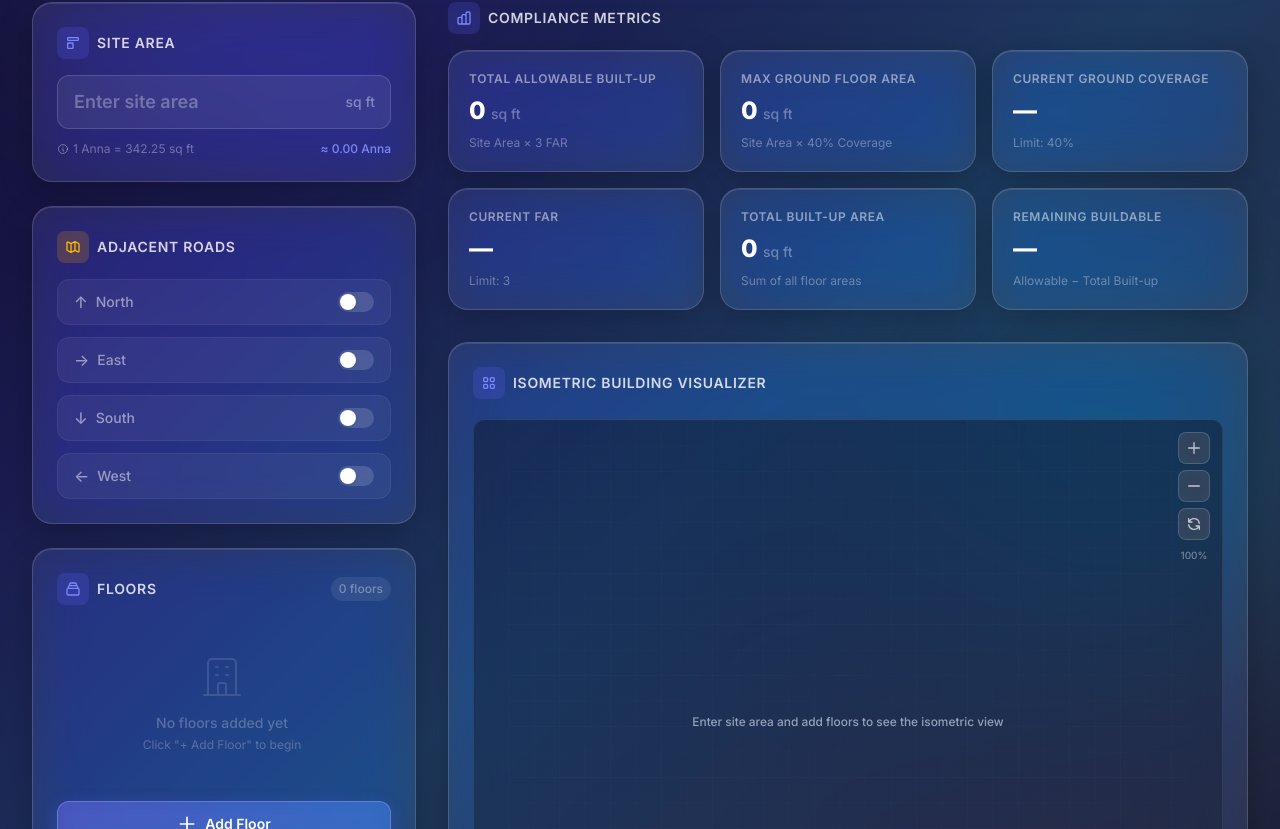
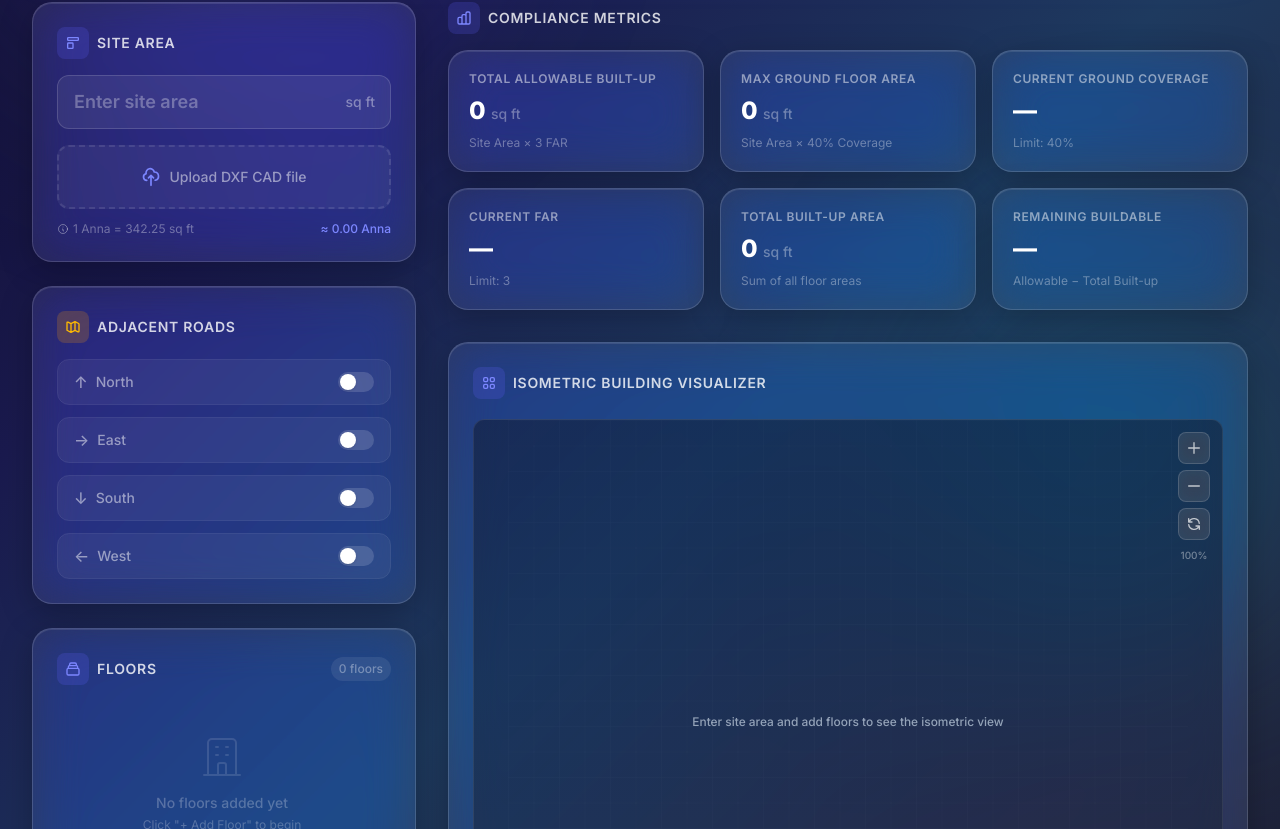
Before and after one commit to sudils58/byelaw-viz-new, a React (Vite) app: page / in a window 1280 px wide. Shown: the part 251-1080 px from the top of the page. Built offline with nearby package versions, Linux system fonts and the light colour scheme.

Commit message:
Implement DXF CAD file parsing and polygon rendering

```diff
--- a/package.json
+++ b/package.json
@@ -9,6 +9,7 @@
     "preview": "vite preview"
   },
   "dependencies": {
+    "dxf-parser": "^1.1.2",
     "react": "^19.0.0",
     "react-dom": "^19.0.0"
   },
@@ -16,9 +17,9 @@
     "node": "24.x"
   },
   "devDependencies": {
+    "@tailwindcss/vite": "^4.0.0",
     "@vitejs/plugin-react": "^4.3.4",
     "tailwindcss": "^4.0.0",
-    "@tailwindcss/vite": "^4.0.0",
     "vite": "^6.0.0"
   }
 }
--- a/src/App.jsx
+++ b/src/App.jsx
@@ -2,6 +2,7 @@ import { useState, useCallback, useEffect } from 'react'
 import InputPanel from './components/InputPanel'
 import OutputPanel from './components/OutputPanel'
 import Visualizer from './components/Visualizer'
+import { parseSiteBoundaryFromDXF, calculatePolygonArea } from './utils/dxfUtils'
 
 const DEFAULT_ROADS = {
     north: { enabled: false, width: '', row: '' },
@@ -17,6 +18,8 @@ export default function App() {
     const [maxCoverage, setMaxCoverage] = useState('40')
     const [roads, setRoads] = useState(DEFAULT_ROADS)
     const [theme, setTheme] = useState('dark')
+    const [sitePolygon, setSitePolygon] = useState(null)
+    const [dxfError, setDxfError] = useState(null)
 
     useEffect(() => {
         if (theme === 'light') {
@@ -66,6 +69,23 @@ export default function App() {
             ...prev,
             [side]: { ...prev[side], enabled: !prev[side].enabled }
         }))
+    }, [])
+
+    const handleDXFUpload = useCallback(async (file) => {
+        try {
+            setDxfError(null)
+            const text = await file.text()
+            const polygon = parseSiteBoundaryFromDXF(text)
+            setSitePolygon(polygon)
+            // Shoelace formula gives exact raw area.
+            // Assuming standard unit configuration in Nepal/CAD drawings usually relies on exact scaling.
+            // We set the computed area directly.
+            const area = calculatePolygonArea(polygon)
+            setSiteArea(area.toFixed(2).toString())
+        } catch (err) {
+            setDxfError(err.message)
+            setSitePolygon(null)
+        }
     }, [])
 
     return (
@@ -184,6 +204,8 @@ export default function App() {
                             roads={roads}
                             onToggleRoad={toggleRoad}
                             onUpdateRoad={updateRoad}
+                            onDXFUpload={handleDXFUpload}
+                            dxfError={dxfError}
                         />
                     </div>
 
@@ -209,6 +231,7 @@ export default function App() {
                             isCoverageCompliant={isCoverageCompliant}
                             isFARCompliant={isFARCompliant}
                             roads={roads}
+                            sitePolygon={sitePolygon}
                         />
                     </div>
                 </div>
--- a/src/components/InputPanel.jsx
+++ b/src/components/InputPanel.jsx
@@ -9,7 +9,7 @@ const ROAD_SIDES = [
     { key: 'west', label: 'West', icon: '←' },
 ]
 
-function InputPanel({ siteArea, onSiteAreaChange, floors, onAddFloor, onRemoveFloor, onUpdateFloorArea, roads, onToggleRoad, onUpdateRoad }) {
+function InputPanel({ siteArea, onSiteAreaChange, floors, onAddFloor, onRemoveFloor, onUpdateFloorArea, roads, onToggleRoad, onUpdateRoad, onDXFUpload, dxfError }) {
     const annaEquivalent = siteArea ? (parseFloat(siteArea) / ANNA_TO_SQFT).toFixed(2) : '0.00'
 
     return (
@@ -36,6 +36,28 @@ function InputPanel({ siteArea, onSiteAreaChange, floors, onAddFloor, onRemoveFl
                         className="glass-input w-full px-4 py-3 pr-16 text-lg font-semibold"
                     />
                     <span className="absolute right-4 top-1/2 -translate-y-1/2 text-sm font-medium text-white/40">sq ft</span>
+                </div>
+
+                {/* DXF Upload */}
+                <div className="mt-4">
+                    <label className="flex items-center justify-center w-full h-16 px-4 transition bg-white/5 border-2 border-white/10 border-dashed rounded-xl appearance-none cursor-pointer hover:border-indigo-400/50 hover:bg-white/10">
+                        <span className="flex items-center space-x-2">
+                            <svg xmlns="http://www.w3.org/2000/svg" className="w-5 h-5 text-indigo-400" fill="none" viewBox="0 0 24 24" stroke="currentColor" strokeWidth="2">
+                                <path strokeLinecap="round" strokeLinejoin="round" d="M7 16a4 4 0 01-.88-7.903A5 5 0 1115.9 6L16 6a5 5 0 011 9.9M15 13l-3-3m0 0l-3 3m3-3v12" />
+                            </svg>
+                            <span className="font-medium text-white/50 text-sm">Upload DXF CAD file</span>
+                        </span>
+                        <input type="file" name="file_upload" className="hidden" accept=".dxf" onChange={(e) => {
+                            if (e.target.files && e.target.files[0]) {
+                                onDXFUpload(e.target.files[0])
+                            }
+                            // Reset input value so the same file can be uploaded again if needed
+                            e.target.value = null
+                        }} />
+                    </label>
+                    {dxfError && (
+                        <p className="mt-2 text-xs text-red-400 font-medium">{dxfError}</p>
+                    )}
                 </div>
 
                 <div className="mt-3 flex items-center justify-between">
--- a/src/components/Visualizer.jsx
+++ b/src/components/Visualizer.jsx
@@ -60,7 +60,7 @@ const EXCEEDED_PALETTE = { top: '#f87171', left: '#ef4444', right: '#dc2626' }
 // Road rendering scale: 1 foot in input = this many 3D units
 const ROAD_SCALE = 1.5
 
-function Visualizer({ siteArea, floors, maxCoverage, isCoverageCompliant, isFARCompliant, roads }) {
+function Visualizer({ siteArea, floors, maxCoverage, isCoverageCompliant, isFARCompliant, roads, sitePolygon }) {
 
     // --- Zoom & Pan state ---
     const [zoom, setZoom] = useState(1)
@@ -164,6 +164,33 @@ function Visualizer({ siteArea, floors, maxCoverage, isCoverageCompliant, isFARC
     const ORIGIN_X = SVG_W / 2
     const ORIGIN_Y = SVG_H - 220
 
+    const baseSitePolygon = useMemo(() => {
+        if (sitePolygon && sitePolygon.length >= 3) {
+            let minX = Infinity, maxX = -Infinity, minY = Infinity, maxY = -Infinity
+            sitePolygon.forEach(p => {
+                if (p.x < minX) minX = p.x
+                if (p.x > maxX) maxX = p.x
+                if (p.y < minY) minY = p.y
+                if (p.y > maxY) maxY = p.y
+            })
+            const polyW = maxX - minX
+            const polyD = maxY - minY
+            if (polyW > 0 && polyD > 0) {
+                const polyScale = Math.min(SITE_W / polyW, SITE_D / polyD) * 0.95
+                return sitePolygon.map(p => ({
+                    x: p.x * polyScale + SITE_W / 2,
+                    y: p.y * polyScale + SITE_D / 2
+                }))
+            }
+        }
+        return [
+            { x: 0, y: 0 },
+            { x: SITE_W, y: 0 },
+            { x: SITE_W, y: SITE_D },
+            { x: 0, y: SITE_D }
+        ]
+    }, [sitePolygon])
+
     const blocks = useMemo(() => {
         if (!hasData) return []
 
@@ -172,10 +199,6 @@ function Visualizer({ siteArea, floors, maxCoverage, isCoverageCompliant, isFARC
             .map((f, drawIndex) => {
                 const ratio = Math.min(f.areaNum / siteArea, 1)
                 const factor = Math.sqrt(ratio)
-                const bw = SITE_W * factor
-                const bd = SITE_D * factor
-                const bx = (SITE_W - bw) / 2
-                const by = (SITE_D - bd) / 2
                 const bz = SITE_H + drawIndex * (FLOOR_H + FLOOR_GAP)
 
                 const isExceeded = (!isFARCompliant || (!isCoverageCompliant && f.index === 0))
@@ -183,15 +206,50 @@ function Visualizer({ siteArea, floors, maxCoverage, isCoverageCompliant, isFARC
                     ? EXCEEDED_PALETTE
                     : FLOOR_PALETTE[Math.min(f.index, FLOOR_PALETTE.length - 1)]
 
-                return { ...f, bx, by, bz, bw, bd, bh: FLOOR_H, palette, drawIndex, isExceeded }
+                const poly = baseSitePolygon.map(p => ({
+                    x: (SITE_W / 2) + (p.x - SITE_W / 2) * factor,
+                    y: (SITE_D / 2) + (p.y - SITE_D / 2) * factor
+                }))
+
+                return { ...f, poly, bz, bh: FLOOR_H, palette, drawIndex, isExceeded }
             })
-    }, [floorData, siteArea, hasData, isCoverageCompliant, isFARCompliant])
+    }, [floorData, siteArea, hasData, isCoverageCompliant, isFARCompliant, baseSitePolygon])
 
-    function topCenter(bx, by, bz, bw, bd, bh) {
-        const cx = bx + bw / 2
-        const cy = by + bd / 2
-        const iso = toIso(cx, cy, bz + bh)
-        return iso
+    function topCenter(poly, bz, bh) {
+        let cx = 0, cy = 0
+        poly.forEach(p => { cx += p.x; cy += p.y })
+        cx /= poly.length
+        cy /= poly.length
+        return toIso(cx, cy, bz + bh)
+    }
+
+    function renderPolyTop(poly, z, fill, stroke, strokeWidth, opacity, dashArray, filter) {
+        const pts = poly.map(v => toIso(v.x, v.y, z)).map(p => `${p.sx},${p.sy}`).join(' ')
+        return <polygon points={pts} fill={fill} stroke={stroke} strokeWidth={strokeWidth} opacity={opacity} strokeDasharray={dashArray} filter={filter} />
+    }
+
+    function renderPolySides(poly, z, h, colorLeft, colorRight) {
+        const sides = []
+        for (let i = 0; i < poly.length; i++) {
+            const v1 = poly[i]
+            const v2 = poly[(i + 1) % poly.length]
+            const depth = (v1.x + v1.y + v2.x + v2.y) / 2
+            const dx = v2.x - v1.x
+            const dy = v2.y - v1.y
+            const color = (dx > dy) ? colorRight : colorLeft
+            sides.push({ v1, v2, depth, color })
+        }
+        sides.sort((a, b) => a.depth - b.depth)
+
+        return sides.map((s, idx) => {
+            const pts = [
+                toIso(s.v1.x, s.v1.y, z),
+                toIso(s.v2.x, s.v2.y, z),
+                toIso(s.v2.x, s.v2.y, z + h),
+                toIso(s.v1.x, s.v1.y, z + h)
+            ]
+            return <polygon key={idx} points={pts.map(p => `${p.sx},${p.sy}`).join(' ')} fill={s.color} stroke={s.color} strokeWidth="0.5" opacity="0.92" />
+        })
     }
 
     // Road label position helper
@@ -444,36 +502,15 @@ function Visualizer({ siteArea, floors, maxCoverage, isCoverageCompliant, isFARC
                         })()}
 
                         {/* === GROUND PLANE (shadow) === */}
-                        <polygon
-                            points={isoRect(0, 0, 0, SITE_W, SITE_D, 0, 'top')}
-                            fill="#cbd5e1"
-                            opacity="0.3"
-                        />
+                        {renderPolyTop(baseSitePolygon, 0, "#cbd5e1", "none", "0", "0.3")}
 
                         {/* === SITE AREA SLAB === */}
-                        <polygon
-                            points={isoRect(0, 0, 0, SITE_W, SITE_D, SITE_H, 'top')}
-                            fill="#e2e8f0"
-                            stroke="#94a3b8"
-                            strokeWidth="1"
-                            filter="url(#dropShadow)"
-                        />
-                        <polygon
-                            points={isoRect(0, 0, 0, SITE_W, SITE_D, SITE_H, 'left')}
-                            fill="#cbd5e1"
-                            stroke="#94a3b8"
-                            strokeWidth="0.8"
-                        />
-                        <polygon
-                            points={isoRect(0, 0, 0, SITE_W, SITE_D, SITE_H, 'right')}
-                            fill="#b0bec5"
-                            stroke="#94a3b8"
-                            strokeWidth="0.8"
-                        />
+                        {renderPolySides(baseSitePolygon, 0, SITE_H, "#cbd5e1", "#b0bec5")}
+                        {renderPolyTop(baseSitePolygon, SITE_H, "#e2e8f0", "#94a3b8", "1", "1", 'none', "url(#dropShadow)")}
 
                         {/* Site Area label on top face */}
                         {(() => {
-                            const c = topCenter(0, 0, 0, SITE_W, SITE_D, SITE_H)
+                            const c = topCenter(baseSitePolygon, 0, SITE_H)
                             return (
                                 <text
                                     x={c.sx}
@@ -490,22 +527,13 @@ function Visualizer({ siteArea, floors, maxCoverage, isCoverageCompliant, isFARC
                         })()}
 
                         {/* === Coverage outline === */}
-                        {siteArea > 0 && (
-                            <polygon
-                                points={isoRect(
-                                    (SITE_W - COV_W) / 2,
-                                    (SITE_D - COV_D) / 2,
-                                    0,
-                                    COV_W, COV_D, SITE_H,
-                                    'top'
-                                )}
-                                fill="none"
-                                stroke={isCoverageCompliant ? '#10b981' : '#ef4444'}
-                                strokeWidth="1.5"
-                                strokeDasharray="6 3"
-                                opacity="0.8"
-                            />
-                        )}
+                        {siteArea > 0 && (() => {
+                            const covPoly = baseSitePolygon.map(p => ({
+                                x: (SITE_W / 2) + (p.x - SITE_W / 2) * coverageFactor,
+                                y: (SITE_D / 2) + (p.y - SITE_D / 2) * coverageFactor
+                            }))
+                            return renderPolyTop(covPoly, SITE_H, "none", isCoverageCompliant ? '#10b981' : '#ef4444', "1.5", "0.8", "6 3")
+                        })()}
 
                         {siteArea > 0 && (() => {
                             const cx = (SITE_W - COV_W) / 2 + COV_W
@@ -527,8 +555,8 @@ function Visualizer({ siteArea, floors, maxCoverage, isCoverageCompliant, isFARC
 
                         {/* === FLOOR BLOCKS === */}
                         {blocks.map((block) => {
-                            const { bx, by, bz, bw, bd, bh, palette, id, index, areaNum, drawIndex } = block
-                            const center = topCenter(bx, by, bz, bw, bd, bh)
+                            const { poly, bz, bh, palette, id, index, areaNum, drawIndex } = block
+                            const center = topCenter(poly, bz, bh)
 
                             return (
                                 <g
@@ -536,27 +564,8 @@ function Visualizer({ siteArea, floors, maxCoverage, isCoverageCompliant, isFARC
                                     className="stack-block"
                                     style={{ animationDelay: `${drawIndex * 0.1}s` }}
                                 >
-                                    <polygon
-                                        points={isoRect(bx, by, bz, bw, bd, bh, 'left')}
-                                        fill={palette.left}
-                                        stroke={palette.left}
-                                        strokeWidth="0.5"
-                                        opacity="0.92"
-                                    />
-                                    <polygon
-                                        points={isoRect(bx, by, bz, bw, bd, bh, 'right')}
-                                        fill={palette.right}
-                                        stroke={palette.right}
-                                        strokeWidth="0.5"
-                                        opacity="0.92"
-                                    />
-                                    <polygon
-                                        points={isoRect(bx, by, bz, bw, bd, bh, 'top')}
-                                        fill={palette.top}
-                                        stroke={palette.top}
-                                        strokeWidth="0.5"
-                                        opacity="0.95"
-                                    />
+                                    {renderPolySides(poly, bz, bh, palette.left, palette.right)}
+                                    {renderPolyTop(poly, bz + bh, palette.top, palette.top, "0.5", "0.95")}
 
                                     <text
                                         x={center.sx}
@@ -573,8 +582,19 @@ function Visualizer({ siteArea, floors, maxCoverage, isCoverageCompliant, isFARC
                                     </text>
 
                                     {(() => {
-                                        const bottom = toIso(bx + bw, by + bd, bz)
-                                        const top = toIso(bx + bw, by + bd, bz + bh)
+                                        // We find the corner furthest "down" (largest sy) to draw the height line.
+                                        let furthestVertex = poly[0]
+                                        let maxSy = -Infinity
+                                        poly.forEach(v => {
+                                            const p = toIso(v.x, v.y, bz)
+                                            if (p.sy > maxSy) {
+                                                maxSy = p.sy
+                                                furthestVertex = v
+                                            }
+                                        })
+                                        const bottom = toIso(furthestVertex.x, furthestVertex.y, bz)
+                                        const top = toIso(furthestVertex.x, furthestVertex.y, bz + bh)
+
                                         return (
                                             <line
                                                 x1={bottom.sx} y1={bottom.sy}
--- /dev/null
+++ b/src/utils/dxfUtils.js
@@ -0,0 +1,126 @@
+import DxfParser from 'dxf-parser'
+
+/**
+ * Calculates the area of a non-self-intersecting polygon using the Shoelace formula.
+ * @param {Array<{x: number, y: number}>} vertices - Array of polygon vertices
+ * @returns {number} The absolute area of the polygon
+ */
+export function calculatePolygonArea(vertices) {
+    if (!vertices || vertices.length < 3) return 0
+
+    let area = 0
+    let j = vertices.length - 1
+
+    for (let i = 0; i < vertices.length; i++) {
+        area += (vertices[j].x + vertices[i].x) * (vertices[j].y - vertices[i].y)
+        j = i
+    }
+
+    return Math.abs(area / 2)
+}
+
+/**
+ * Calculates the centroid of a non-self-intersecting polygon.
+ * @param {Array<{x: number, y: number}>} vertices
+ * @returns {{x: number, y: number}} Centroid coordinates
+ */
+export function calculatePolygonCentroid(vertices) {
+    if (!vertices || vertices.length === 0) return { x: 0, y: 0 }
+    if (vertices.length === 1) return { x: vertices[0].x, y: vertices[0].y }
+    if (vertices.length === 2) return { x: (vertices[0].x + vertices[1].x) / 2, y: (vertices[0].y + vertices[1].y) / 2 }
+
+    let xSum = 0
+    let ySum = 0
+    let areaSum = 0
+
+    for (let i = 0; i < vertices.length; i++) {
+        let x0 = vertices[i].x
+        let y0 = vertices[i].y
+        let x1 = vertices[(i + 1) % vertices.length].x
+        let y1 = vertices[(i + 1) % vertices.length].y
+
+        let a = (x0 * y1) - (x1 * y0)
+        areaSum += a
+        xSum += (x0 + x1) * a
+        ySum += (y0 + y1) * a
+    }
+
+    areaSum *= 0.5
+    if (areaSum === 0) {
+        // Fallback for collinear or zero-area
+        return {
+            x: vertices.reduce((sum, v) => sum + v.x, 0) / vertices.length,
+            y: vertices.reduce((sum, v) => sum + v.y, 0) / vertices.length
+        }
+    }
+
+    return {
+        x: xSum / (6 * areaSum),
+        y: ySum / (6 * areaSum)
+    }
+}
+
+/**
+ * Parses a DXF file string and attempts to extract the largest closed polyline (likely the site boundary).
+ * @param {string} dxfString - The raw text content of a .dxf file
+ * @returns {Array<{x: number, y: number}> | null} Array of vertices, or null if no valid boundary found
+ */
+export function parseSiteBoundaryFromDXF(dxfString) {
+    const parser = new DxfParser()
+    let dxf
+    try {
+        dxf = parser.parseSync(dxfString)
+    } catch (err) {
+        console.error("Failed to parse DXF:", err)
+        throw new Error("Invalid DXF file format.")
+    }
+
+    // Look for all LWPOLYLINE and POLYLINE entities
+    const polylines = []
+
+    if (dxf.entities && dxf.entities.length > 0) {
+        for (const entity of dxf.entities) {
+            if ((entity.type === 'LWPOLYLINE' || entity.type === 'POLYLINE') && entity.vertices) {
+                // We prefer closed polylines, but we'll collect all of them just in case
+                const vertices = entity.vertices.map(v => ({ x: v.x, y: v.y }))
+                polylines.push({
+                    isClosed: entity.shape === true || entity.shape === 1 || entity.closed === true,
+                    vertices: vertices,
+                    area: calculatePolygonArea(vertices)
+                })
+            }
+        }
+    }
+
+    if (polylines.length === 0) {
+        throw new Error("No continuous polylines found in the DXF file. Please ensure the site boundary is drawn as a Polyline.")
+    }
+
+    // Sort by area, descending. We assume the largest closed polyline is the site boundary.
+    // If no closed polylines exist, we just take the one with the largest 'area' (bounding box area approximation)
+    const closedPolylines = polylines.filter(p => p.isClosed)
+
+    let targetPolyline = null
+
+    if (closedPolylines.length > 0) {
+        closedPolylines.sort((a, b) => b.area - a.area)
+        targetPolyline = closedPolylines[0]
+    } else {
+        // Fallback: take the longest polyline if nothing is technically "closed"
+        polylines.sort((a, b) => b.vertices.length - a.vertices.length)
+        targetPolyline = polylines[0]
+    }
+
+    if (!targetPolyline || targetPolyline.vertices.length < 3) {
+        throw new Error("Could not extract a valid polygonal boundary from the DXF.")
+    }
+
+    // Center the polygon around (0,0) so it's easy to render in our React visualizer
+    const centroid = calculatePolygonCentroid(targetPolyline.vertices)
+    const normalizedVertices = targetPolyline.vertices.map(v => ({
+        x: v.x - centroid.x,
+        y: v.y - centroid.y
+    }))
+
+    return normalizedVertices
+}
```
Also changed, not shown: 2 other files (tests, documents, lock files or other folders).
